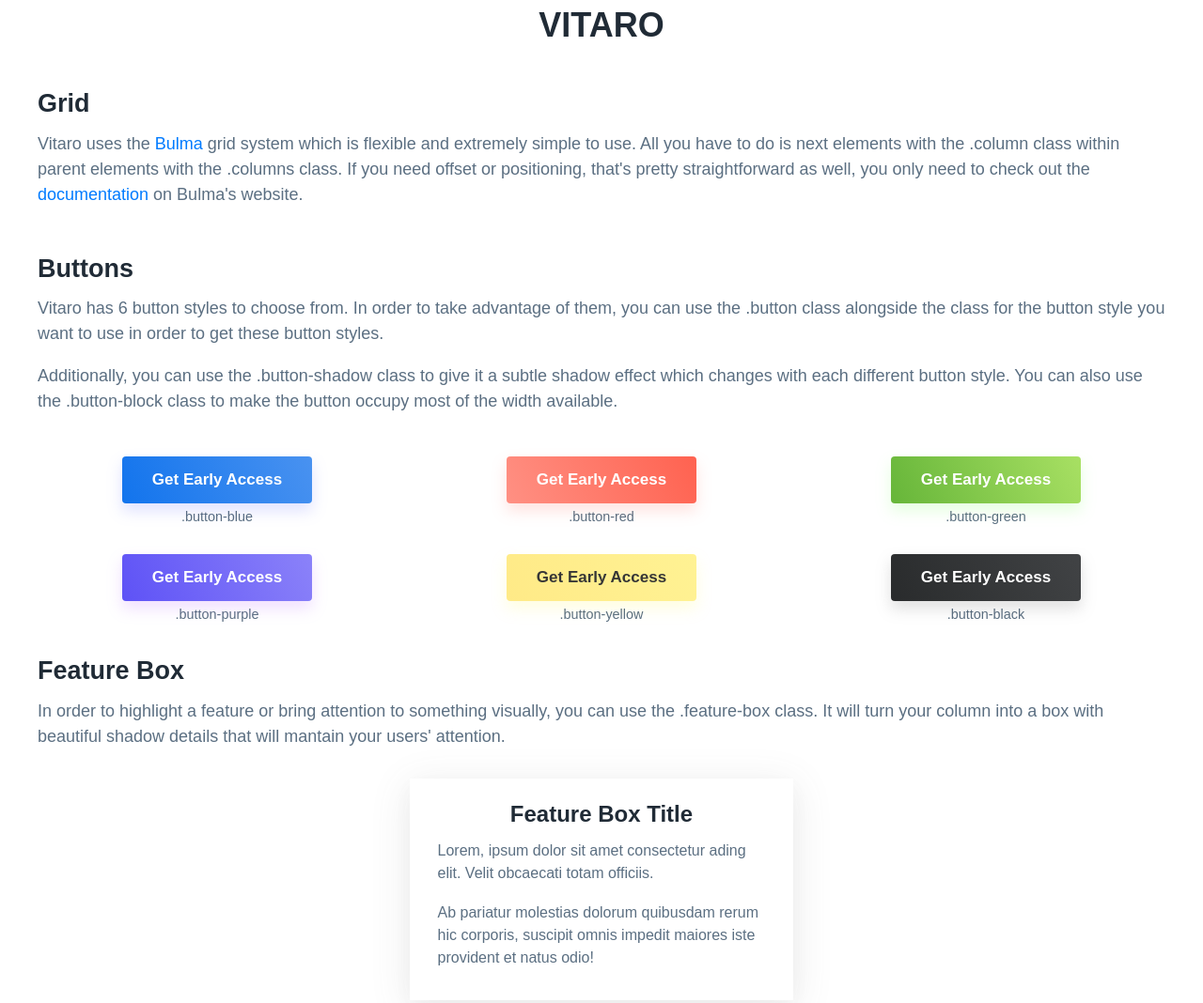
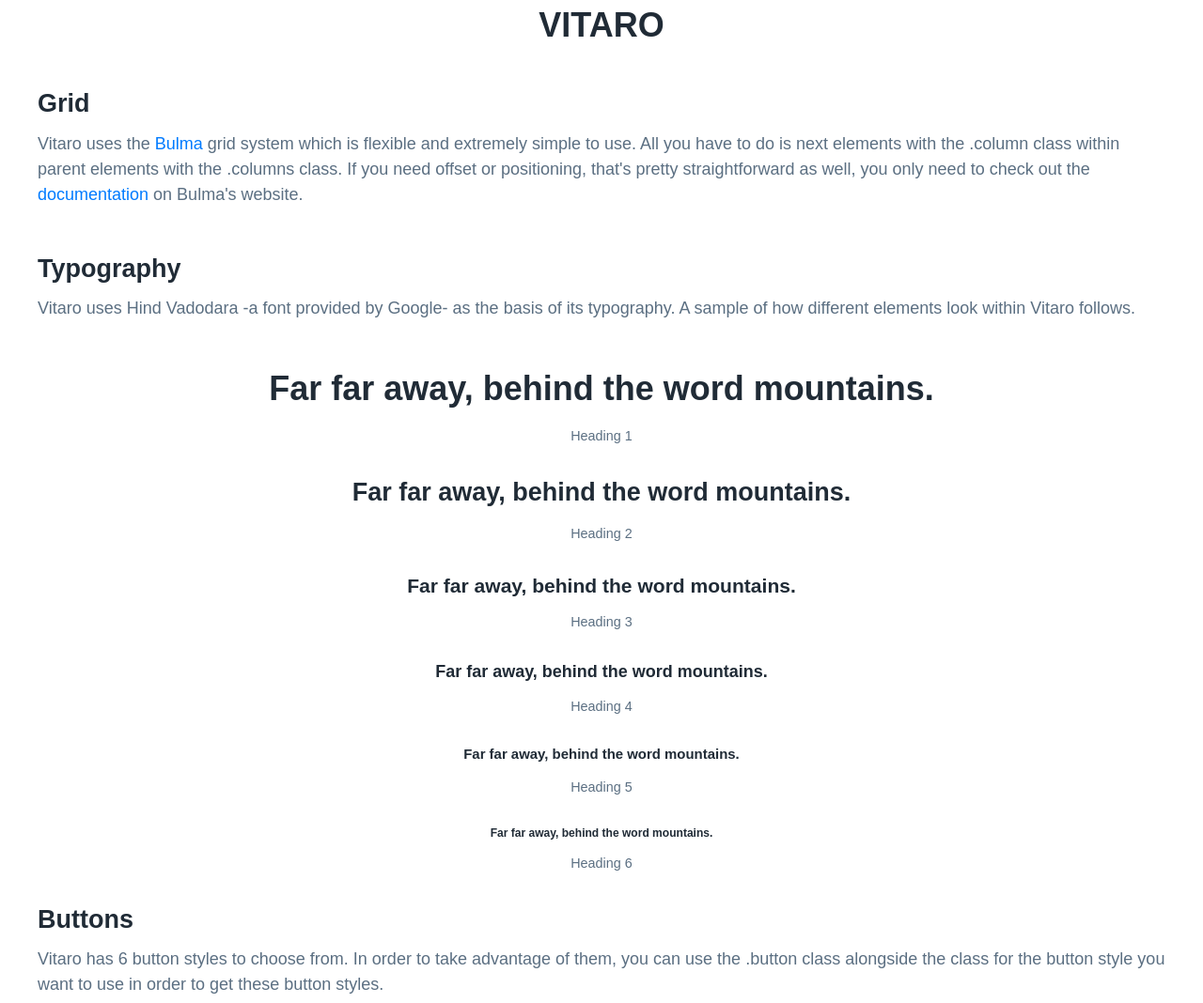
Before and after one commit to AlMon/Klaro, a plain HTML site: page index.html in a window 1280 px wide. Shown: the top 1068 px of the page at 94% size. Drawn offline with nearby package versions, Linux system fonts and the light colour scheme.

Commit message:
Added typography

```diff
--- a/index.html
+++ b/index.html
@@ -33,6 +33,58 @@
                     or positioning, that's pretty straightforward as well, you only need to check out the <a href="https://bulma.io/documentation/columns/">documentation</a>
                     on Bulma's website.
                 </p>
+            </div>
+        </div>
+
+        <!-- Typography -->
+        <div class="columns">
+            <div class="column">
+                <h2>Typography</h2>
+                <p>Vitaro uses Hind Vadodara -a font provided by Google- as the basis of its typography. A
+                    sample of how different elements look within Vitaro follows.
+                </p>
+            </div>
+        </div>
+
+        <div class="columns">
+            <div class="column text-center">
+                <h1>Far far away, behind the word mountains.</h1>
+                <small>Heading 1</small>
+            </div>
+        </div>
+
+        <div class="columns">
+            <div class="column text-center">
+                <h2>Far far away, behind the word mountains.</h2>
+                <small>Heading 2</small>
+            </div>
+        </div>
+
+        <div class="columns">
+            <div class="column text-center">
+                <h3>Far far away, behind the word mountains.</h3>
+                <small>Heading 3</small>
+            </div>
+        </div>
+
+        <div class="columns">
+            <div class="column text-center">
+                <h4>Far far away, behind the word mountains.</h4>
+                <small>Heading 4</small>
+            </div>
+        </div>
+
+        <div class="columns">
+            <div class="column text-center">
+                <h5>Far far away, behind the word mountains.</h5>
+                <small>Heading 5</small>
+            </div>
+        </div>
+
+        <div class="columns">
+            <div class="column text-center">
+                <h6>Far far away, behind the word mountains.</h6>
+                <small>Heading 6</small>
             </div>
         </div>
 
```
